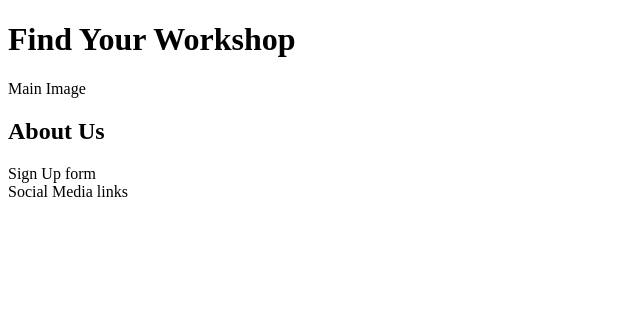
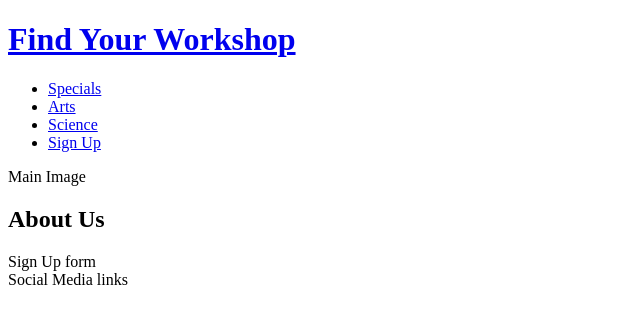
Before and after one commit to Pradnya144/Portfolio-project-1-NotInUse, a plain HTML site: page index.html in a window 1280 px wide. Shown: the whole page, without its empty margins (0-640 px from the left). Drawn offline with Linux system fonts and the light colour scheme.

Commit message:
Add basic header structure

```diff
--- a/assets/css/style.css
+++ b/assets/css/style.css
@@ -0,0 +1,6 @@
+@@import url('https://fonts.googleapis.com/css2?family=Crimson+Text&family=Satisfy&display=swap');
+
+body {
+    font-family: 'Crimson Text', sans-serif;
+
+}
--- a/index.html
+++ b/index.html
@@ -11,7 +11,20 @@
 </head>
 <body>
     <header>
-        <h1>Find Your Workshop</h1>
+        <a href="index.html">
+        <h1>Find Your Workshop</h1></a>
+        <nav>
+            <ul>
+                <li><a href="#">Specials</a>
+                </li>
+                <li><a href="#">Arts</a>
+                </li>
+                <li><a href="#">Science</a>
+                </li>
+                <li><a href="#">Sign Up</a>
+                </li>
+            </ul>
+        </nav>
     </header>
     <section>
         Main Image
```
